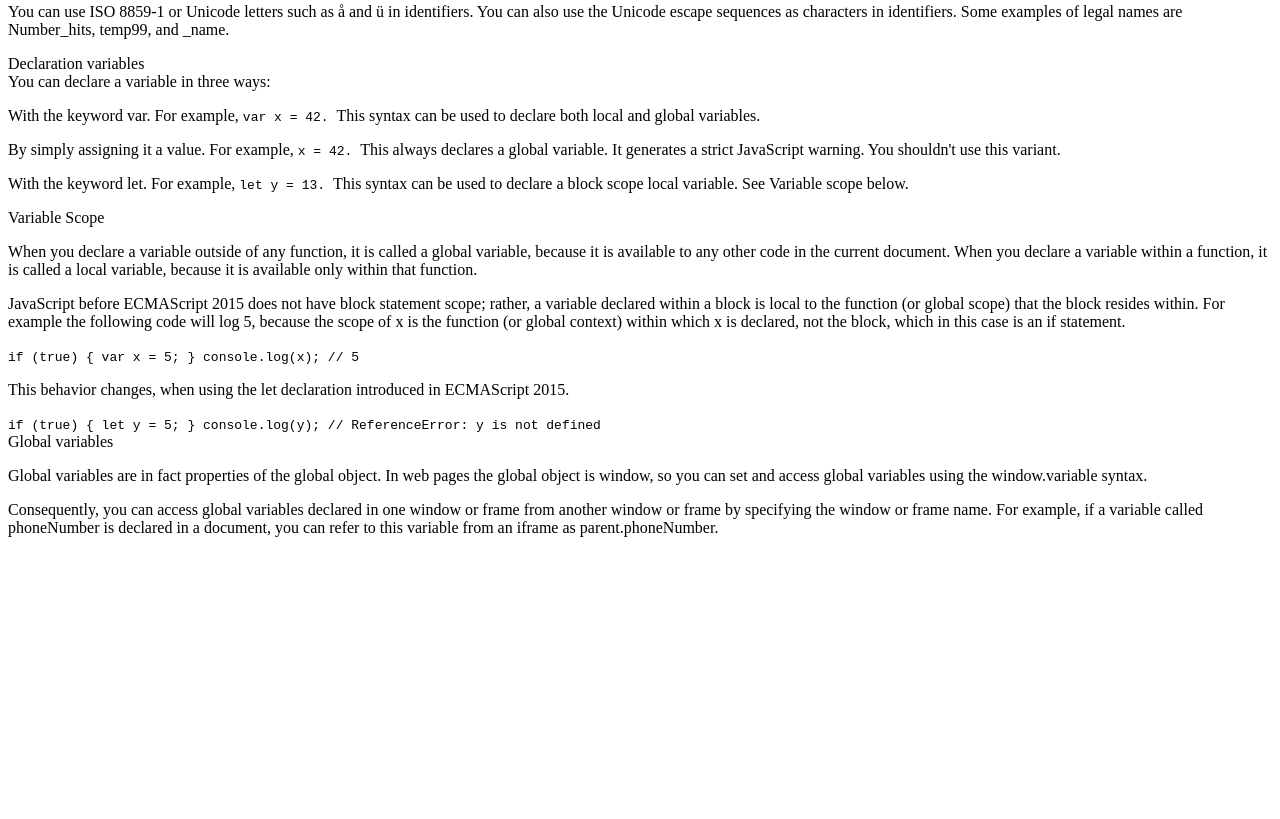
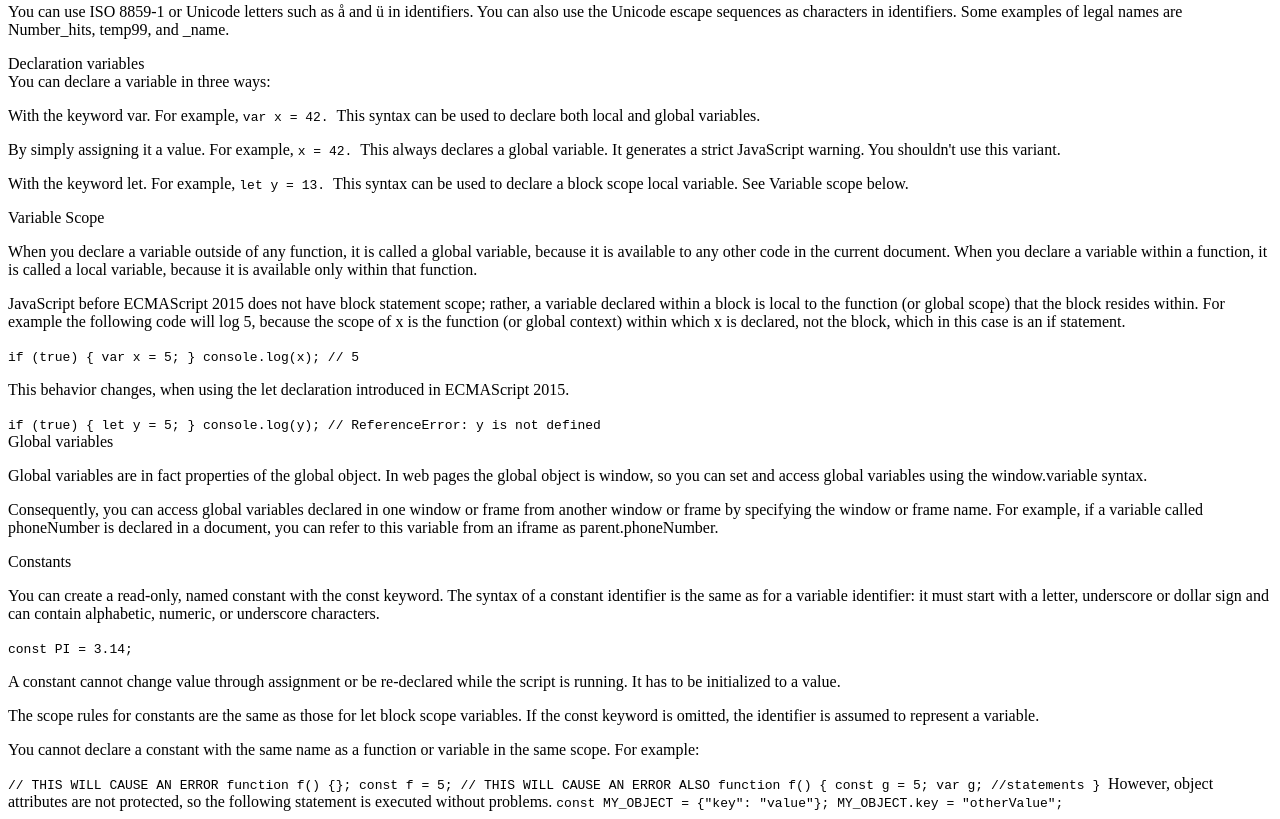
Before and after one commit to capriclo/TechnicalDocumentationPage, a plain HTML site: page index.html in a window 1280 px wide. Shown: the part 1053-1872 px from the top of the page. Before the commit the page ends 1606 px from the top, so only its background shows below. Drawn offline with Linux system fonts and the light colour scheme.

Commit message:
add "Constants" section

```diff
--- a/index.html
+++ b/index.html
@@ -218,6 +218,42 @@
                     </p>
                 </article>
             </section>
+            <section class="main-section" id="Constants">
+                <header>Constants</header>
+                <article>
+                    <p>
+                        You can create a read-only, named constant with the const keyword. The syntax of a
+                        constant identifier is the same as for a variable identifier: it must start with a
+                        letter, underscore or dollar sign and can contain alphabetic, numeric, or underscore
+                        characters.
+                    </p>
+                    <code>
+                        const PI = 3.14;
+                    </code>
+                    <p>
+                        A constant cannot change value through assignment or be re-declared while the script
+                         is running. It has to be initialized to a value.
+                    </p>
+                    <p>
+                        The scope rules for constants are the same as those for let block scope variables.
+                        If the const keyword is omitted, the identifier is assumed to represent a variable.
+                    </p>
+                    <p>
+                        You cannot declare a constant with the same name as a function or variable in the
+                        same scope. For example:
+                    </p>
+                    <code>
+                        // THIS WILL CAUSE AN ERROR function f() {}; const f = 5; // THIS
+                        WILL CAUSE AN ERROR ALSO function f() { const g = 5; var g;
+                        //statements }
+                    </code>
+                    However, object attributes are not protected, so the following statement is executed without problems.
+                    <code>
+                        const MY_OBJECT = {"key": "value"}; MY_OBJECT.key =
+                        "otherValue";
+                    </code>
+                </article>
+            </section>
         </main>
     </body>
 </html>
```
